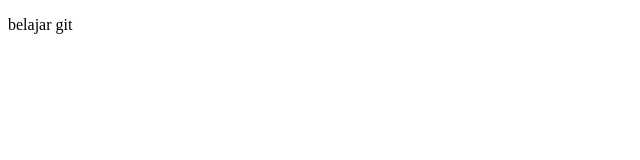
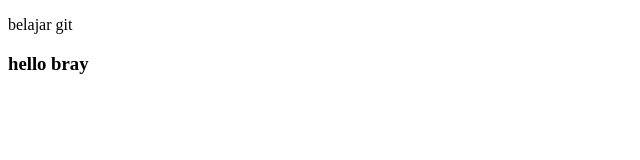
Before and after one commit to MaulanaAziz45/belajar, a plain HTML site: page index.html in a window 1280 px wide. Shown: the whole page, without its empty margins (0-640 px from the left). Drawn offline with Linux system fonts and the light colour scheme.

Commit message:
menambahkan tag h3

```diff
--- a/index.html
+++ b/index.html
@@ -7,5 +7,7 @@
 </head>
 <body>
     <p>belajar git</p>
+
+    <h3>hello bray</h3>
 </body>
 </html>
```
